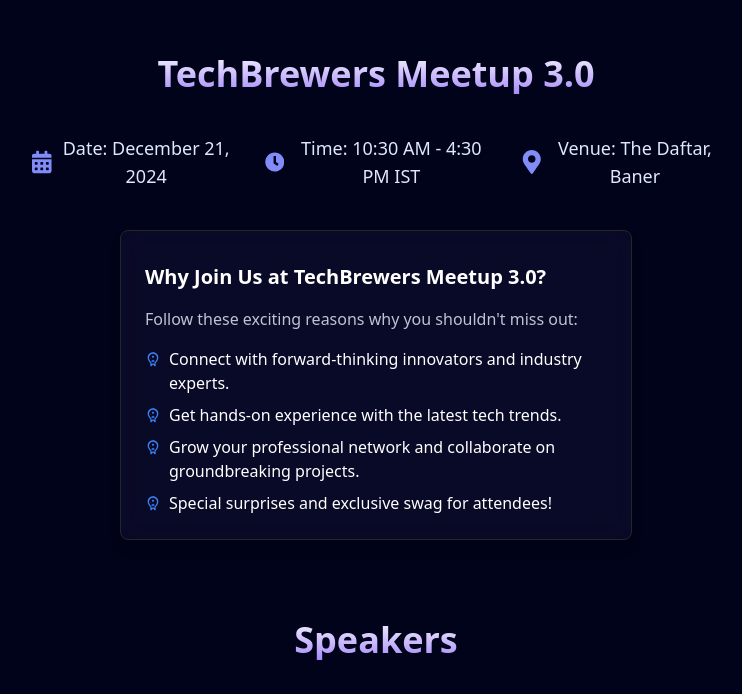
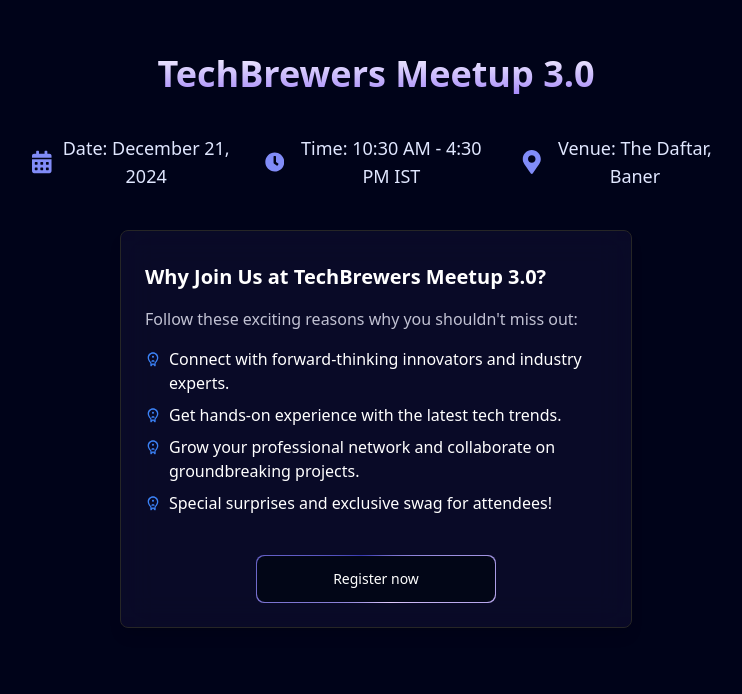
Before and after one commit to mrunankpawar/techbrewers-v3, a Next.js app: page /meetup in a window 1280 px wide. Shown: the part 106-800 px from the top of the page, without its empty margins (264-1006 px from the left). Built offline with nearby package versions, Linux system fonts and the light colour scheme.

Commit message:
updated registration link for meetup page

```diff
--- a/components/Meetup.tsx
+++ b/components/Meetup.tsx
@@ -1,10 +1,12 @@
 import React from "react";
+import Link from "next/link";
 import CardCarousel from "@/components/Cards";
 // import MeetupTeam from "@/components/MeetupTeam";
 import { FaCalendarAlt, FaClock, FaMapMarkerAlt } from "react-icons/fa";
 import MeetupSpeakers from "@/components/MeetupSpeakers";
 import { BackgroundLines } from "./ui/BackgroundLines";
 import { CardSpotlight } from "./ui/CardSpotlight";
+import MagicButton from "./ui/MagicButton";
 
 const RocketIcon = () => {
   return (
@@ -76,6 +78,16 @@ function Meetup() {
       </ul>
     </div>
 
+    <div className="z-10">
+          <Link href="https://bit.ly/TBMP3" target="__blank">
+            <MagicButton
+              title="Register now"
+              // icon={<FaArrowRight />}
+              position="right"
+            />
+          </Link>
+        </div>
+
   </CardSpotlight>
 
         <MeetupSpeakers />
```
